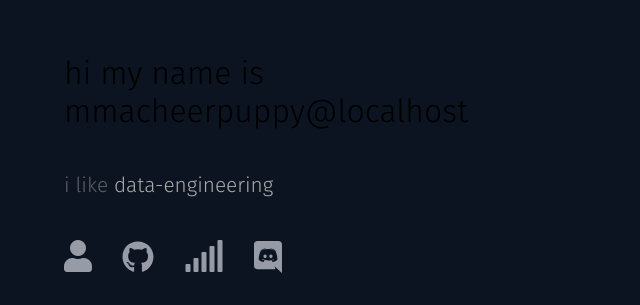
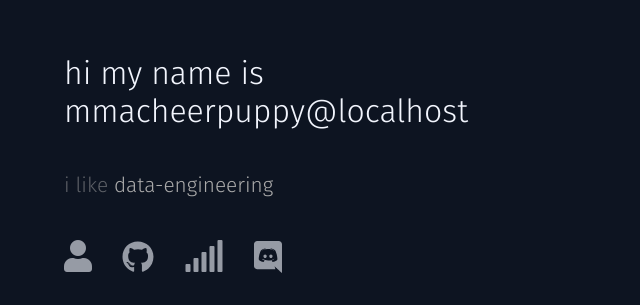
Before and after one commit to caldempsey/mmacheerpuppy.io, a React (Create React App) app: page / in a window 1280 px wide. Shown: the part 495-800 px from the top of the page, without its empty margins (0-640 px from the left). Built offline with nearby package versions, Linux system fonts and the light colour scheme; no server answers.

Commit message:
Now with global fonts!

```diff
--- a/src/index.css
+++ b/src/index.css
@@ -4,6 +4,9 @@ body {
   height: 100%;
   width: 100%;
   display: flex;
+  color: #f2f5fd;
+  -moz-box-sizing: border-box;
+  box-sizing: border-box;
   font-family: Fira Sans, Helvetica, sans-serif;
   -webkit-font-smoothing: antialiased;
   -moz-osx-font-smoothing: grayscale;
```
